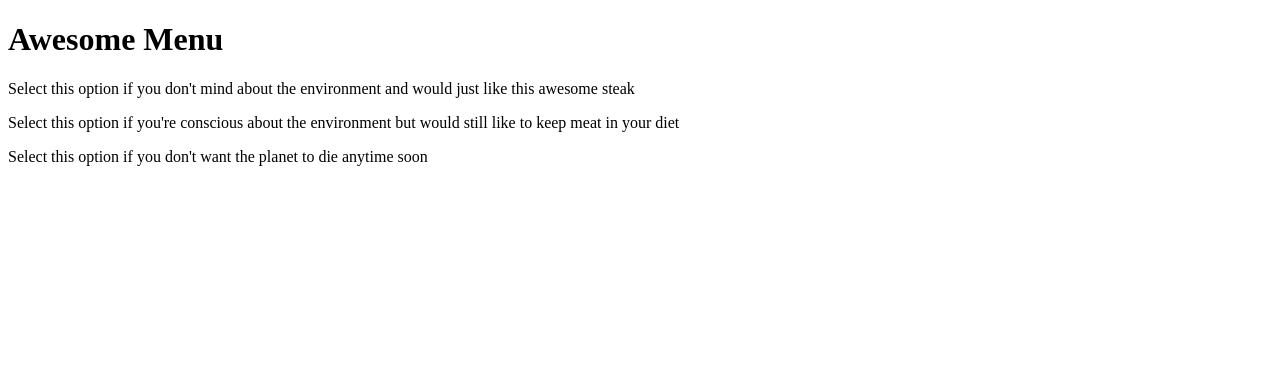
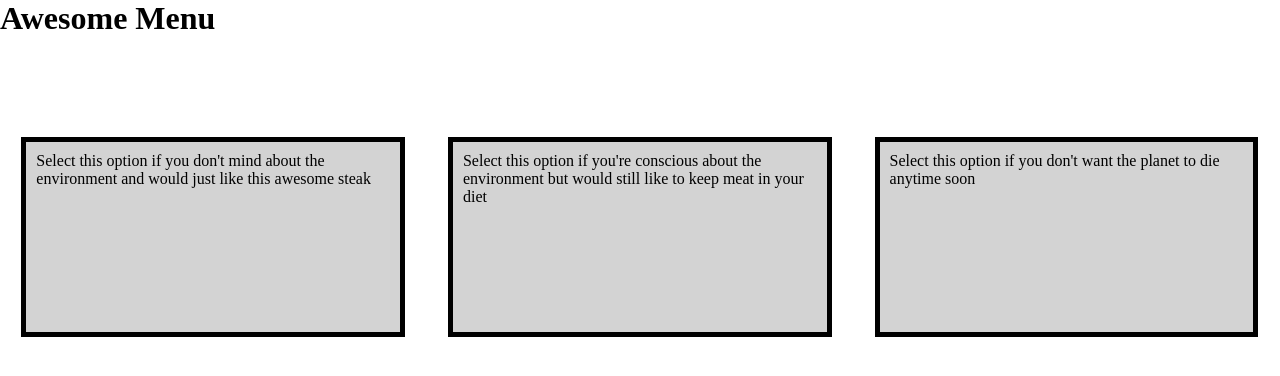
Before and after one commit to migueltavarestech/module2, a plain HTML site: page mod2_solution/index.html in a window 1280 px wide. Drawn offline with Linux system fonts and the light colour scheme; the site is published under a folder, as on GitHub Pages, so addresses that start at the root find nothing.

Commit message:
modify stylesheet path

```diff
--- a/mod2_solution/index.html
+++ b/mod2_solution/index.html
@@ -4,7 +4,7 @@
     <meta charset="utf-8">
     <meta http-equiv="X-UA-Compatible" content="IE=edge">
     <title>Title of the document</title>
-    <link rel="stylesheet" href="/mod2_solution/css/style.css">
+    <link rel="stylesheet" href="css/style.css">
 </head>
 
 <body>
```
